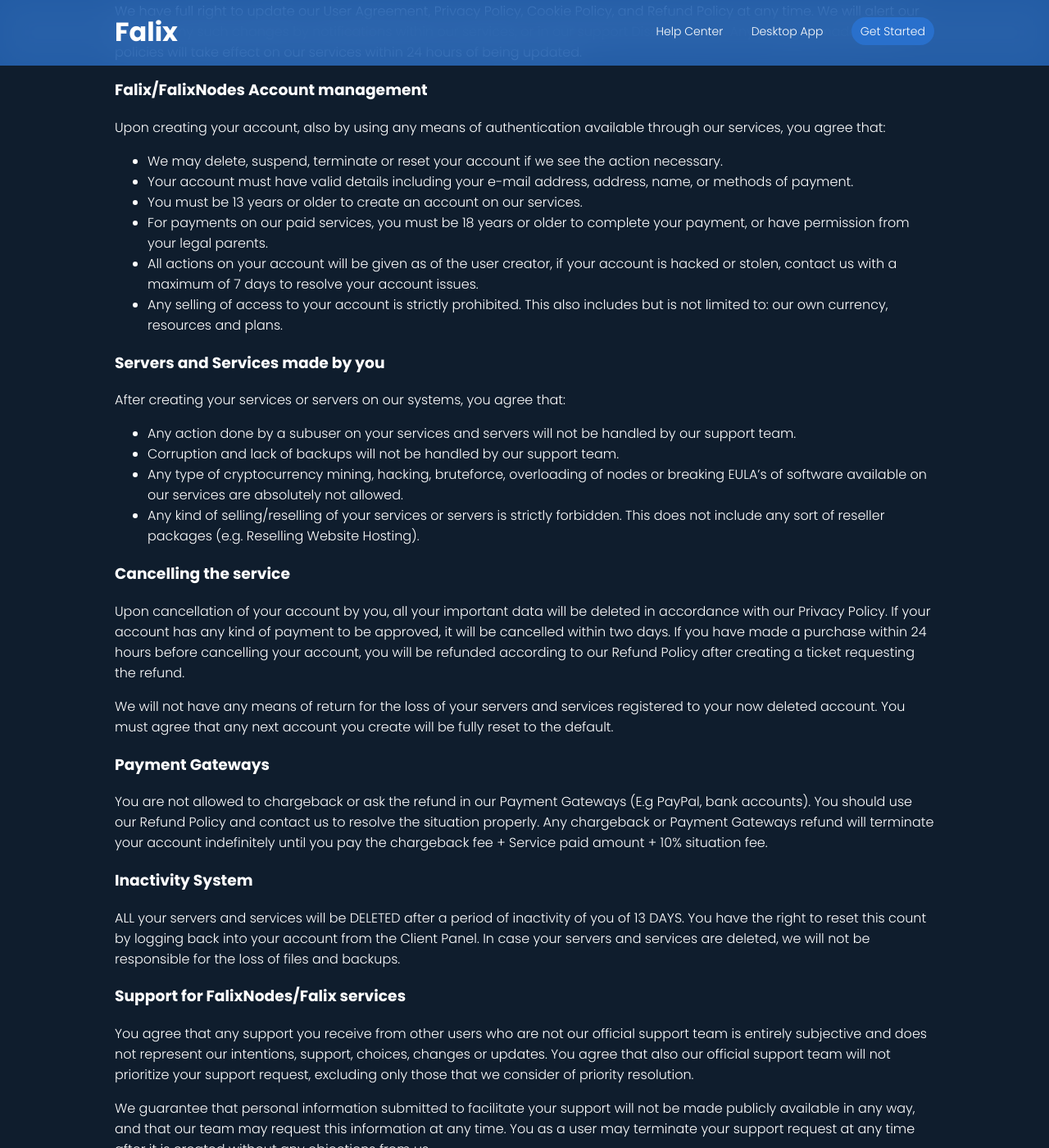
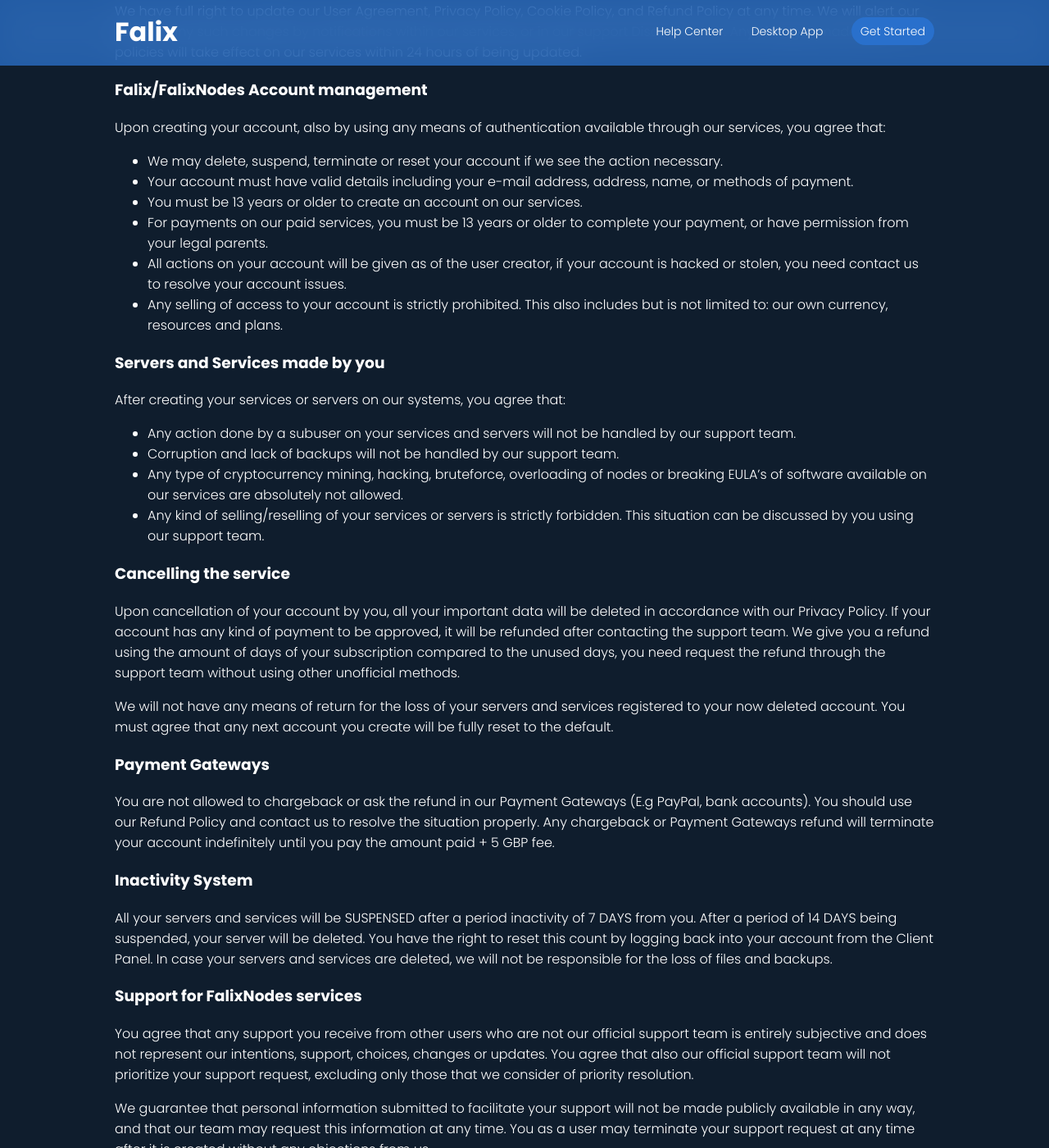
Before and after one commit to elyrodso/main-website, a Jekyll site: the page built from user-agreement.markdown, in a window 1280 px wide and 1400 px high, scrolled down 777 px. Shown: the whole window at 82% size. Built offline with Jekyll 4.4.1, drawn with Linux system fonts in a browser that asks for light colours; nearby versions of some CDN libraries; some of the changed text lies outside the part shown.

Commit message:
Updated User Agreement
Included Unmesured Services (review it).
Fixed time for suspended servers and deletion.
Removed situation fee.
Refund reworked (review it).
Removal of extra circumstance on web hosting services.
Removed time limit for account issues.
Fixed age limit.

```diff
--- a/user-agreement.markdown
+++ b/user-agreement.markdown
@@ -28,8 +28,8 @@ Upon creating your account, also by using any means of authentication available
 *   We may delete, suspend, terminate or reset your account if we see the action necessary.
 *   Your account must have valid details including your e-mail address, address, name, or methods of payment.
 *   You must be 13 years or older to create an account on our services.
-*   For payments on our paid services, you must be 18 years or older to complete your payment, or have permission from your legal parents.
-*   All actions on your account will be given as of the user creator, if your account is hacked or stolen, contact us with a maximum of 7 days to resolve your account issues.
+*   For payments on our paid services, you must be 13 years or older to complete your payment, or have permission from your legal parents.
+*   All actions on your account will be given as of the user creator, if your account is hacked or stolen, you need contact us to resolve your account issues.
 *   Any selling of access to your account is strictly prohibited. This also includes but is not limited to: our own currency, resources and plans.
 
 
@@ -39,23 +39,23 @@ After creating your services or servers on our systems, you agree that:
 *   Any action done by a subuser on your services and servers will not be handled by our support team.
 *   Corruption and lack of backups will not be handled by our support team.
 *   Any type of cryptocurrency mining, hacking, bruteforce, overloading of nodes or breaking EULA's of software available on our services are absolutely not allowed.
-*   Any kind of selling/reselling of your services or servers is strictly forbidden. This does not include any sort of reseller packages (e.g. Reselling Website Hosting).
+*   Any kind of selling/reselling of your services or servers is strictly forbidden. This situation can be discussed by you using our support team.
 
 ### Cancelling the service
 
-Upon cancellation of your account by you, all your important data will be deleted in accordance with our Privacy Policy. If your account has any kind of payment to be approved, it will be cancelled within two days. If you have made a purchase within 24 hours before cancelling your account, you will be refunded according to our Refund Policy after creating a ticket requesting the refund.
+Upon cancellation of your account by you, all your important data will be deleted in accordance with our Privacy Policy. If your account has any kind of payment to be approved, it will be refunded after contacting the support team. We give you a refund using the amount of days of your subscription compared to the unused days, you need request the refund through the support team without using other unofficial methods.
 
 We will not have any means of return for the loss of your servers and services registered to your now deleted account. You must agree that any next account you create will be fully reset to the default.
 
 ### Payment Gateways
 
-You are not allowed to chargeback or ask the refund in our Payment Gateways (E.g PayPal, bank accounts). You should use our Refund Policy and contact us to resolve the situation properly. Any chargeback or Payment Gateways refund will terminate your account indefinitely until you pay the chargeback fee + Service paid amount + 10% situation fee.
+You are not allowed to chargeback or ask the refund in our Payment Gateways (E.g PayPal, bank accounts). You should use our Refund Policy and contact us to resolve the situation properly. Any chargeback or Payment Gateways refund will terminate your account indefinitely until you pay the amount paid + 5 GBP fee.
 
 ### Inactivity System
 
-ALL your servers and services will be DELETED after a period of inactivity of you of 13 DAYS. You have the right to reset this count by logging back into your account from the Client Panel. In case your servers and services are deleted, we will not be responsible for the loss of files and backups.
+All your servers and services will be SUSPENSED after a period inactivity of 7 DAYS from you. After a period of 14 DAYS being suspended, your server will be deleted. You have the right to reset this count by logging back into your account from the Client Panel. In case your servers and services are deleted, we will not be responsible for the loss of files and backups.
 
-### Support for FalixNodes/Falix services
+### Support for FalixNodes services
 
 You agree that any support you receive from other users who are not our official support team is entirely subjective and does not represent our intentions, support, choices, changes or updates. You agree that also our official support team will not prioritize your support request, excluding only those that we consider of priority resolution.
 
@@ -65,10 +65,9 @@ We guarantee that personal information submitted to facilitate your support will
 
 Any downtime and maintenance periods must be publicly announced by us using either our Client panel or Discord server. Any kind of slowness, overloads, connection problems of our services are not required to be publicly published on our announcement channels or websites. Any refund requests that have passed the validity period available in the Refund Policy of our services malfunction or in maintenance will be denied.
 
-<!---Reason to be deleted: NOT TO BE A FAQ.
->### Unmetered Services
->
->We provide unmetered services to our customers however it relates only to software limitation. This means you will not be metered by our software limitation however you can >reach to the hardware cap. If you have more questions about unmetered services, make the ticket on the discord group.-->
+### Unmeasured Services
+
+We provide unmetered services to you by software limitations. Accordingly, we will limit the maximum resources available to you. This limitation is circumvented only with paid versions of our services for the different types of resources we provide, i.e.: Databases, Ports, Disk space, or Backups.
 
 ### Copyright/Trademark/Original Notice
 
```
